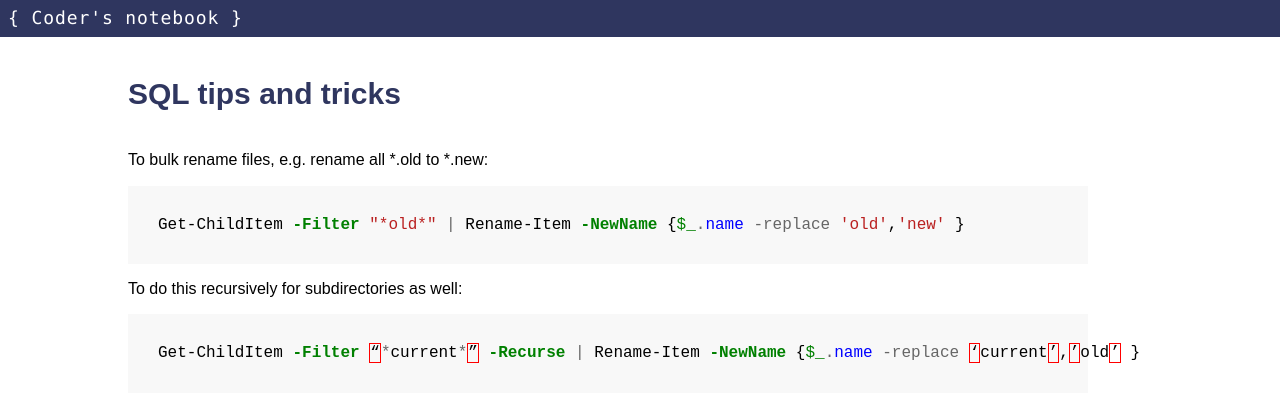
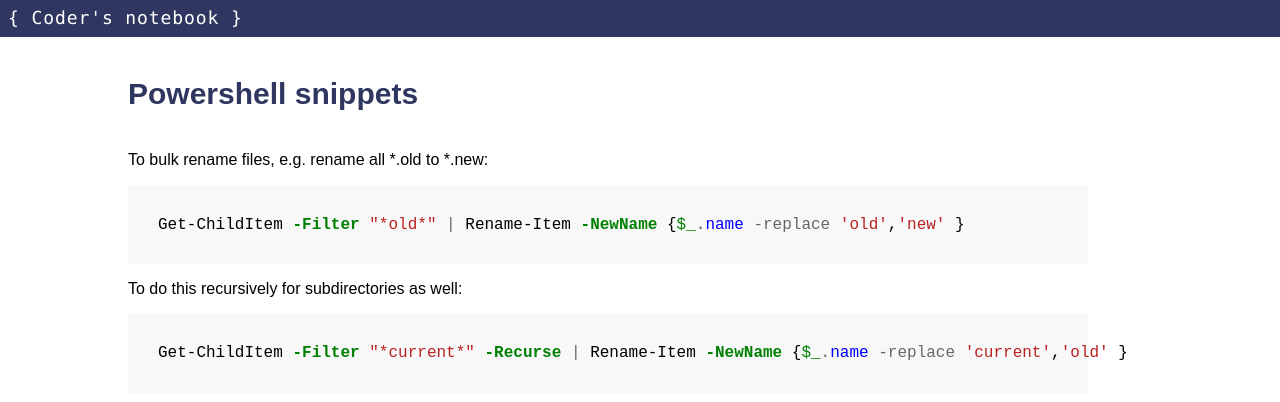
Before and after one commit to timhatton/codersnotebook, a Jekyll site: the page built from _notes/PowerShellSnippets.md, in a window 1280 px wide. Shown: the top 402 px of the page. Built offline with Jekyll 4.4.1, drawn with Linux system fonts in a browser that asks for light colours.

Commit message:
Update PowerShellSnippets.md

````diff
--- a/_notes/PowerShellSnippets.md
+++ b/_notes/PowerShellSnippets.md
@@ -1,6 +1,6 @@
 ---
 layout: note
-title: SQL tips and tricks
+title: Powershell snippets
 category: Powershell
 ---
 
@@ -11,5 +11,5 @@ Get-ChildItem -Filter "*old*" | Rename-Item -NewName {$_.name -replace 'old','ne
 
 To do this recursively for subdirectories as well:
 ```powershell
-Get-ChildItem -Filter “*current*” -Recurse | Rename-Item -NewName {$_.name -replace ‘current’,’old’ }
+Get-ChildItem -Filter "*current*" -Recurse | Rename-Item -NewName {$_.name -replace 'current','old' }
 ```
````
